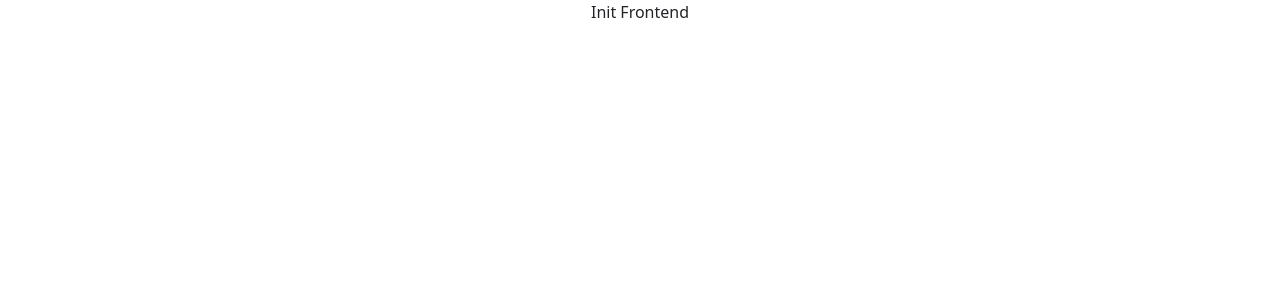
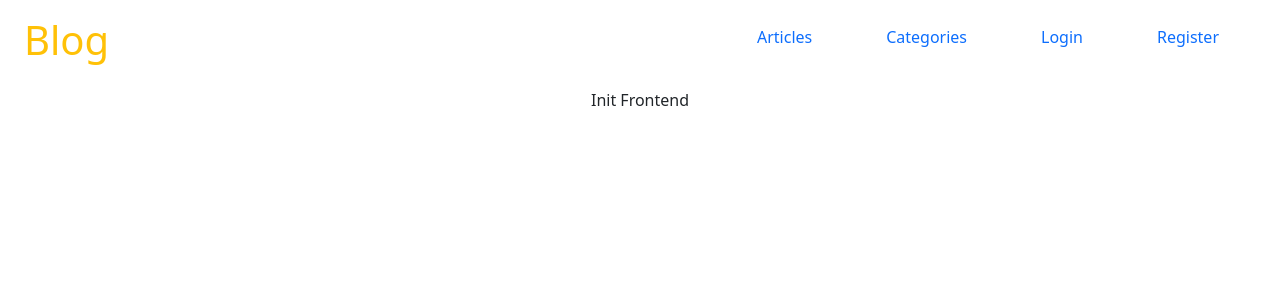
Before and after one commit to noumedemtamiflorian/Blog-Mern, a React (Create React App) app in the folder frontend/: page / in a window 1280 px wide. Shown: the top 300 px of the page. Built offline with nearby package versions, Linux system fonts and the light colour scheme.

Commit message:
Creation du Header

```diff
--- a/frontend/src/App.css
+++ b/frontend/src/App.css
@@ -36,3 +36,8 @@
     transform: rotate(360deg);
   }
 }
+
+
+.btn-link {
+  text-decoration: none;
+}
--- a/frontend/src/App.js
+++ b/frontend/src/App.js
@@ -3,11 +3,18 @@ import "../node_modules/bootstrap/dist/css/bootstrap.css";
 
 // Import the custom CSS file for the App component
 import "./App.css";
+// This line imports the Header component from the Header.js file in the components/common directory
+import Header from "./components/common/Header";
 
 // Define the App function component
 function App() {
     // Return a div with the className of "App" and the text "Init Frontend" as its child
-    return <div className="App">Init Frontend</div>;
+    return (
+        <>
+            <Header />
+            <div className="App">Init Frontend</div>
+        </>
+    );
 }
 
 // Export the App component as the default export of this module
--- /dev/null
+++ b/frontend/src/components/common/Header.js
@@ -0,0 +1,19 @@
+import React from "react";
+
+const Header = () => {
+    return (
+        <header className="d-flex justify-content-between align-items-end my-3 mx-4">
+            <h1 className="text-warning">Blog</h1>
+            <nav>
+                <ul className="list-unstyled d-flex">
+                    <li className="btn btn-link mr-4 mx-4">Articles</li>
+                    <li className="btn btn-link mr-4 mx-4">Categories</li>
+                    <li className="btn btn-link mr-4 mx-4">Login</li>
+                    <li className="btn btn-link mr-4 mx-4">Register</li>
+                </ul>
+            </nav>
+        </header>
+    );
+};
+
+export default Header;
```
